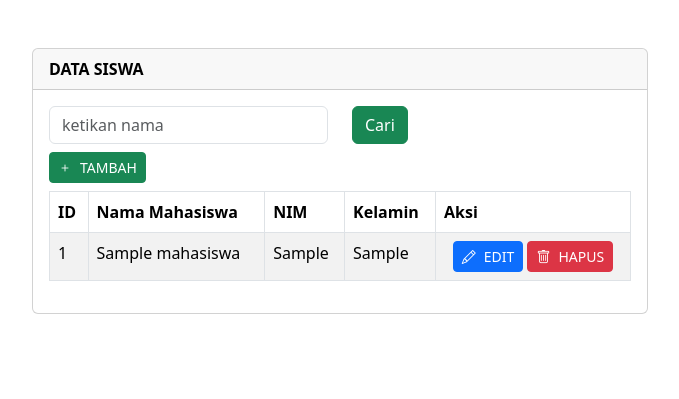
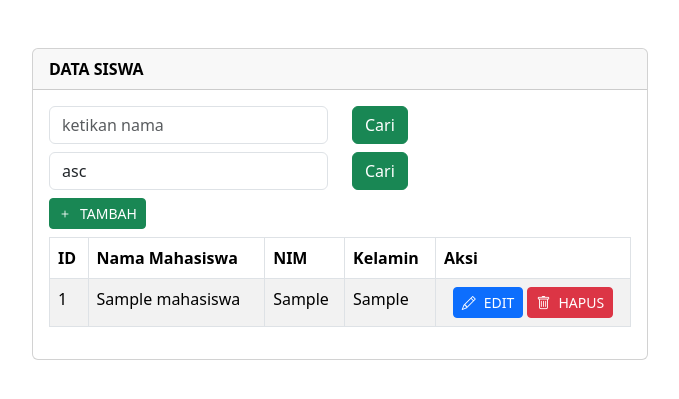
Before and after one commit to axxpxmd/crud-php, a PHP site: page / in a window 1280 px wide. Shown: the top 399 px of the page, without its empty margins (300-979 px from the left). Run offline with PHP 8.4, Linux system fonts and the light colour scheme; tables that the repository leaves empty or names only in its code hold one stand-in row (values such as "Sample post").

Commit message:
add sort by nama

```diff
--- a/index.php
+++ b/index.php
@@ -27,6 +27,20 @@ include_once 'koneksi.php';
                             </div>
                         </div>
                     </form>
+
+                    <form action="index.php" method="get">
+                        <div class="row mb-2">
+                            <div class="col-md-6">
+                                <select name="sort" class="form-control">
+                                    <option value="asc">asc</option>
+                                    <option value="desc">desc</option>
+                                </select>
+                            </div>
+                            <div class="col-md-6">
+                                <button type="submit" class="btn btn-success" value="sort">Cari</button>
+                            </div>
+                        </div>
+                    </form>
                     <a href="tambah.php" class="btn btn-sm btn-success mb-2"><i class="bi bi-plus me-2"></i>TAMBAH</a>
                     <table class="table table-bordered table-striped">
                         <thead>
@@ -43,7 +57,16 @@ include_once 'koneksi.php';
                             if(isset($_GET['cari'])){
                                 $cari = $_GET['cari'];
                                 $q = "SELECT * FROM mahasiswa WHERE nama LIKE '%".$cari."%'";
-                            }else{
+                            }else if(isset($_GET['sort'])){
+                                $sort = $_GET['sort'];
+
+                                if ($sort == 'asc') {
+                                    $q = "SELECT * FROM mahasiswa ORDER BY nama ASC";
+                                }else{
+                                    $q = "SELECT * FROM mahasiswa ORDER BY nama DESC";
+                                }
+                            }
+                            else{
                                 $q = "SELECT * FROM mahasiswa";
                             }
 
```
